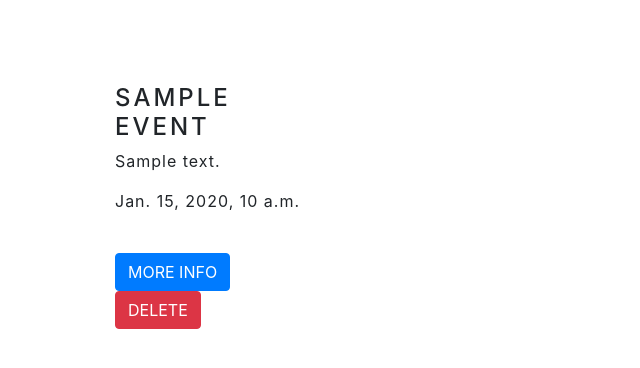
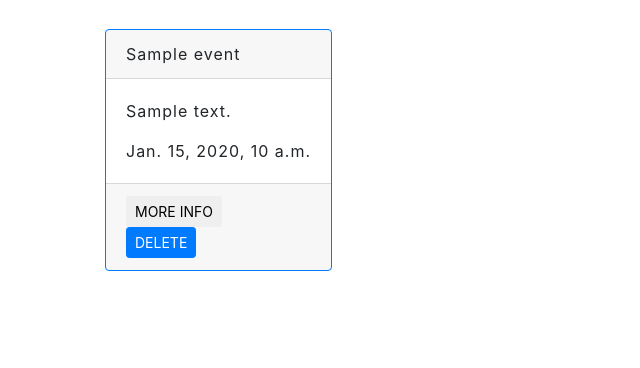
Before and after one commit to 3440CodeCampus/calenderproject, a Django app: template calenderproject/myapp/templates/myapp/index.html in a window 1280 px wide. Shown: the part 59-427 px from the top of the page, without its empty margins (0-640 px from the left). Run offline with Django 3.2, Linux system fonts and the light colour scheme; the template is opened without the code that fills it: most values are stand-ins (such as "Sample title", 1, 10 or a date in 2020); some libraries are stand-ins or nearby versions.

Commit message:
back to bootstrap 4

```diff
--- a/calenderproject/myapp/templates/myapp/_calender_entry.html
+++ b/calenderproject/myapp/templates/myapp/_calender_entry.html
@@ -1,11 +1,20 @@
-<div class="col-lg-3">
+<!-- yeti card -->
+<!-- div class="card border-primary mb-3" style="max-width: 20rem;" -->
+<div style="margin:5px;"><!-- frame -->
+  <div class="card border-primary mb-3" style="max-width: 18rem;">
+  <div class="card-header">{{ event.name }}</div>
+  <div class="card-body">
 
-  <h4>{{ event.name }}</h4>
-  <p>{{ event.description }}</p>
-  <p>{{ event.date }}</p>
-  <br>
-  <button type="button" onclick="window.location='{% url "detail" pk=event.id %}'"class="btn btn-primary">More info</button>
-  <br>
-  <button data-id="{{event.id}}" type="button" onclick="deleteCalenderEntry(this)"class="btn btn-danger"> delete </button>
+    <p class="card-text">{{ event.description }}</p>
+    <h7 class="card-title">{{ event.date }}</h7>
+  </div>
 
+<div class="card-footer">
+
+<button type="button" onclick="window.location='{% url "detail" pk=event.id %}'"class="btn btn-Active btn-sm">More info</button>
+<br>
+<button data-id="{{event.id}}" type="button" onclick="deleteCalenderEntry(this)"class="btn btn-primary btn-sm"> delete </button>
 </div>
+</div>
+</div><!-- frame end  -->
+<!-- end yeti -->
--- a/calenderproject/myapp/templates/myapp/base.html
+++ b/calenderproject/myapp/templates/myapp/base.html
@@ -64,14 +64,14 @@
   </div>
   <!-- end yeti -->
 
-  <div class="input-event">
+  <!-- div class="input-event" -->
     <div class="container">
       <div class="col-sm-9 col-sm-offset-3 col-md-10 col-md-offset-2 main">
         {% block content %} {% endblock %}
       </div>
     </div>
     <!--  -->
-  </div>
+  <!-- /div -->
   <script src="{% static 'myapp/js/calender.js' %}"></script>
   <script src="{% static 'myapp/js/jquery.js' %}"></script>
 
```
